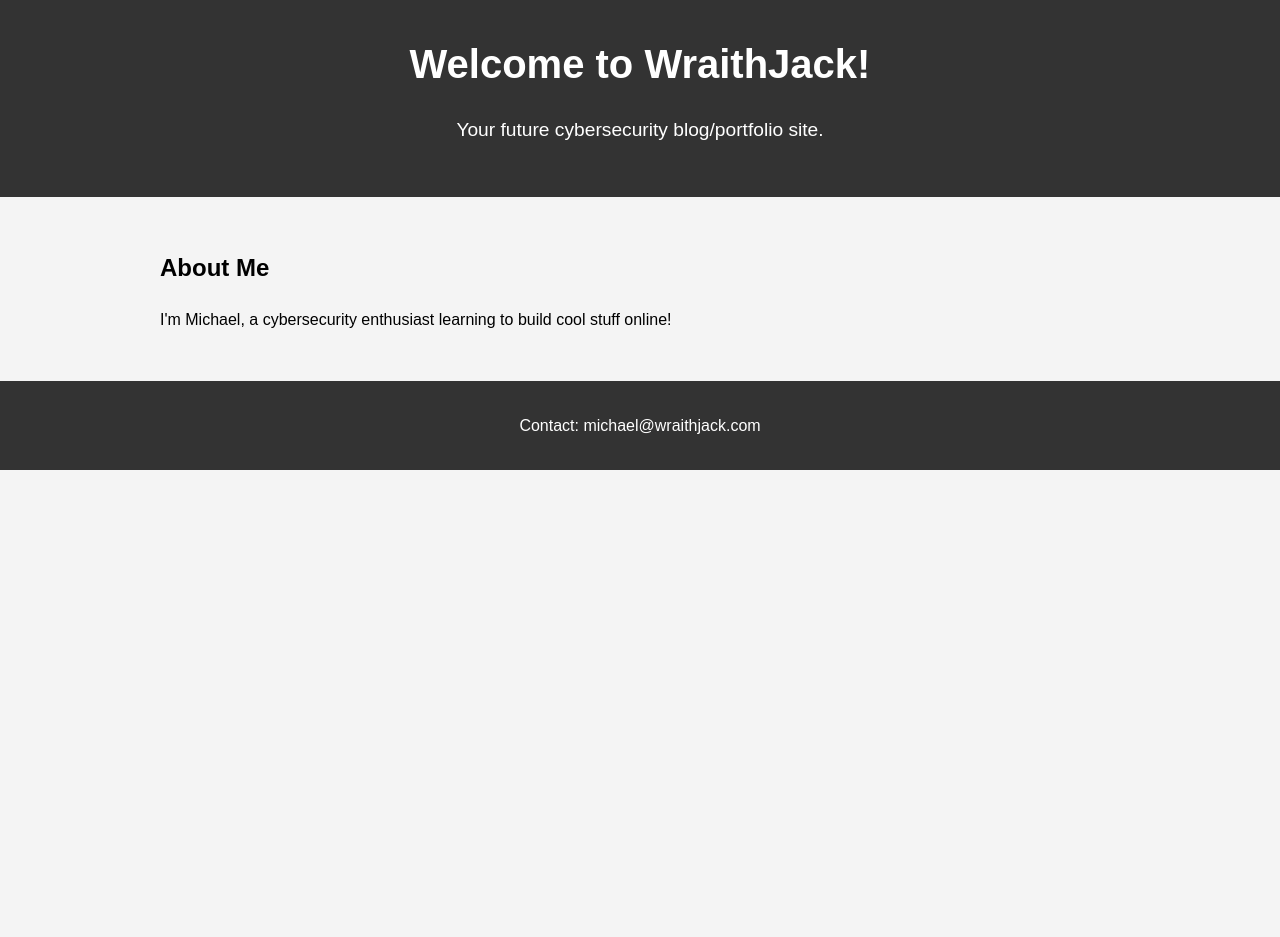
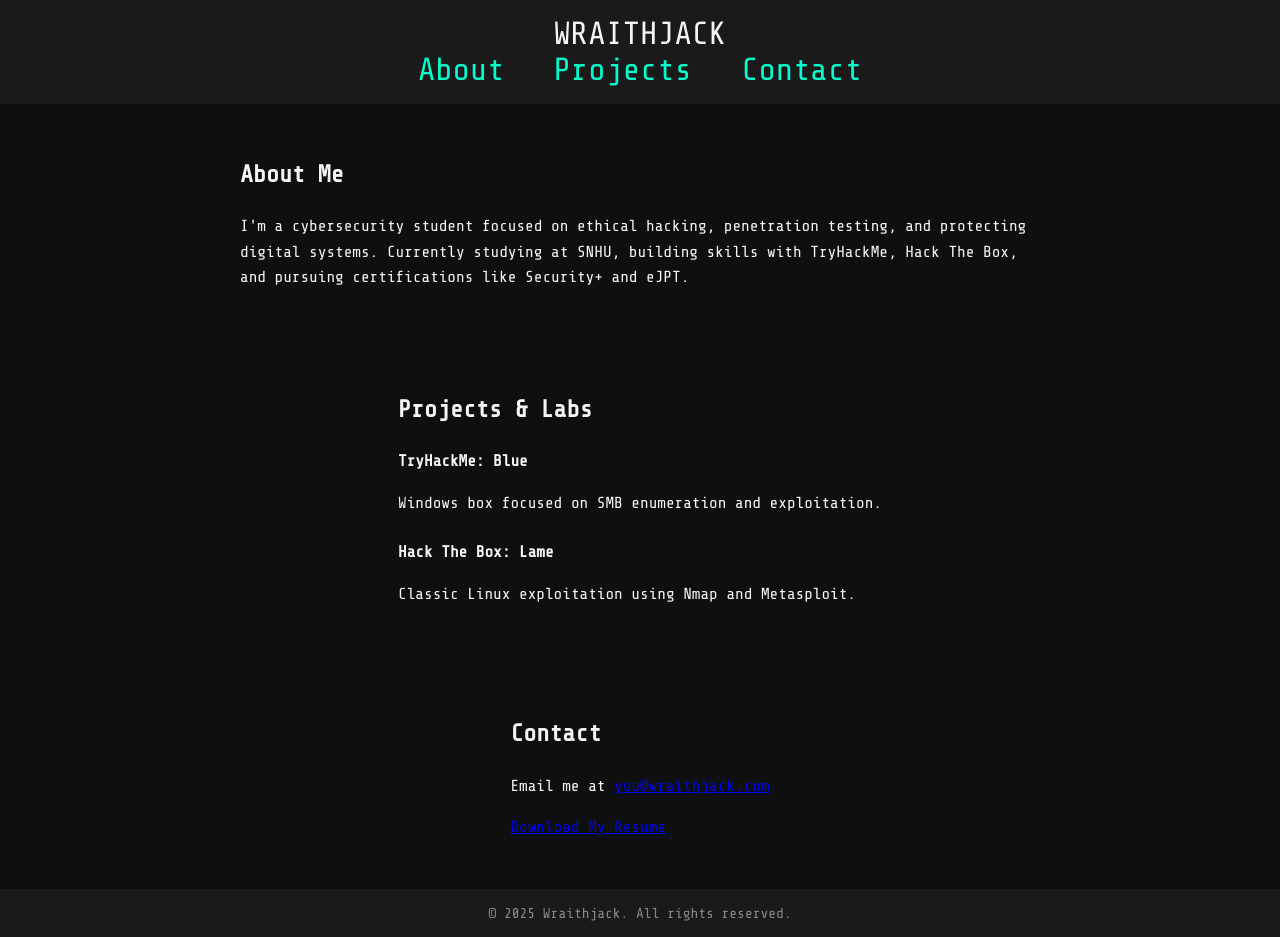
Before and after one commit to wraithjack/wraithjack.github.io, a plain HTML site: page index.html in a window 1280 px wide. Before the commit the page ends 800 px from the top, so only its background shows below. Drawn offline with nearby package versions, Linux system fonts and the light colour scheme.

Commit message:
Update index.html
Updated website with about me, projects, etc

```diff
--- a/index.html
+++ b/index.html
@@ -3,22 +3,93 @@
 <head>
   <meta charset="UTF-8">
   <meta name="viewport" content="width=device-width, initial-scale=1.0">
-  <title>Welcome to WraithJack</title>
-  <link rel="stylesheet" href="styles.css">
+  <meta name="description" content="Wraithjack - Cybersecurity Portfolio">
+  <title>Wraithjack</title>
+  <link href="https://fonts.googleapis.com/css2?family=Share+Tech+Mono&display=swap" rel="stylesheet">
+  <style>
+    body {
+      margin: 0;
+      font-family: 'Share Tech Mono', monospace;
+      background-color: #0f0f0f;
+      color: #f5f5f5;
+      display: flex;
+      flex-direction: column;
+      align-items: center;
+    }
+    header {
+      width: 100%;
+      padding: 1rem;
+      background: #1a1a1a;
+      text-align: center;
+      font-size: 2rem;
+    }
+    nav a {
+      margin: 0 1rem;
+      color: #00ffcc;
+      text-decoration: none;
+    }
+    nav a:hover {
+      text-decoration: underline;
+    }
+    section {
+      max-width: 800px;
+      padding: 2rem;
+      line-height: 1.6;
+    }
+    footer {
+      padding: 1rem;
+      background: #1a1a1a;
+      width: 100%;
+      text-align: center;
+      font-size: 0.9rem;
+      color: #888;
+    }
+    .project {
+      margin-bottom: 1.5rem;
+    }
+    @media (max-width: 600px) {
+      header, section, footer {
+        padding: 1rem;
+      }
+    }
+  </style>
 </head>
 <body>
   <header>
-    <h1>Welcome to WraithJack!</h1>
-    <p>Your future cybersecurity blog/portfolio site.</p>
+    <div>WRAITHJACK</div>
+    <nav>
+      <a href="#about">About</a>
+      <a href="#projects">Projects</a>
+      <a href="#contact">Contact</a>
+    </nav>
   </header>
 
-  <section>
+  <section id="about">
     <h2>About Me</h2>
-    <p>I'm Michael, a cybersecurity enthusiast learning to build cool stuff online!</p>
+    <p>I'm a cybersecurity student focused on ethical hacking, penetration testing, and protecting digital systems. Currently studying at SNHU, building skills with TryHackMe, Hack The Box, and pursuing certifications like Security+ and eJPT.</p>
+  </section>
+
+  <section id="projects">
+    <h2>Projects & Labs</h2>
+    <div class="project">
+      <strong>TryHackMe: Blue</strong>
+      <p>Windows box focused on SMB enumeration and exploitation.</p>
+    </div>
+    <div class="project">
+      <strong>Hack The Box: Lame</strong>
+      <p>Classic Linux exploitation using Nmap and Metasploit.</p>
+    </div>
+    <!-- Add more projects as you complete them -->
+  </section>
+
+  <section id="contact">
+    <h2>Contact</h2>
+    <p>Email me at <a href="mailto:you@wraithjack.com">you@wraithjack.com</a></p>
+    <p><a href="/resume.pdf" target="_blank">Download My Resume</a></p>
   </section>
 
   <footer>
-    <p>Contact: michael@wraithjack.com</p>
+    &copy; 2025 Wraithjack. All rights reserved.
   </footer>
 </body>
 </html>
```
